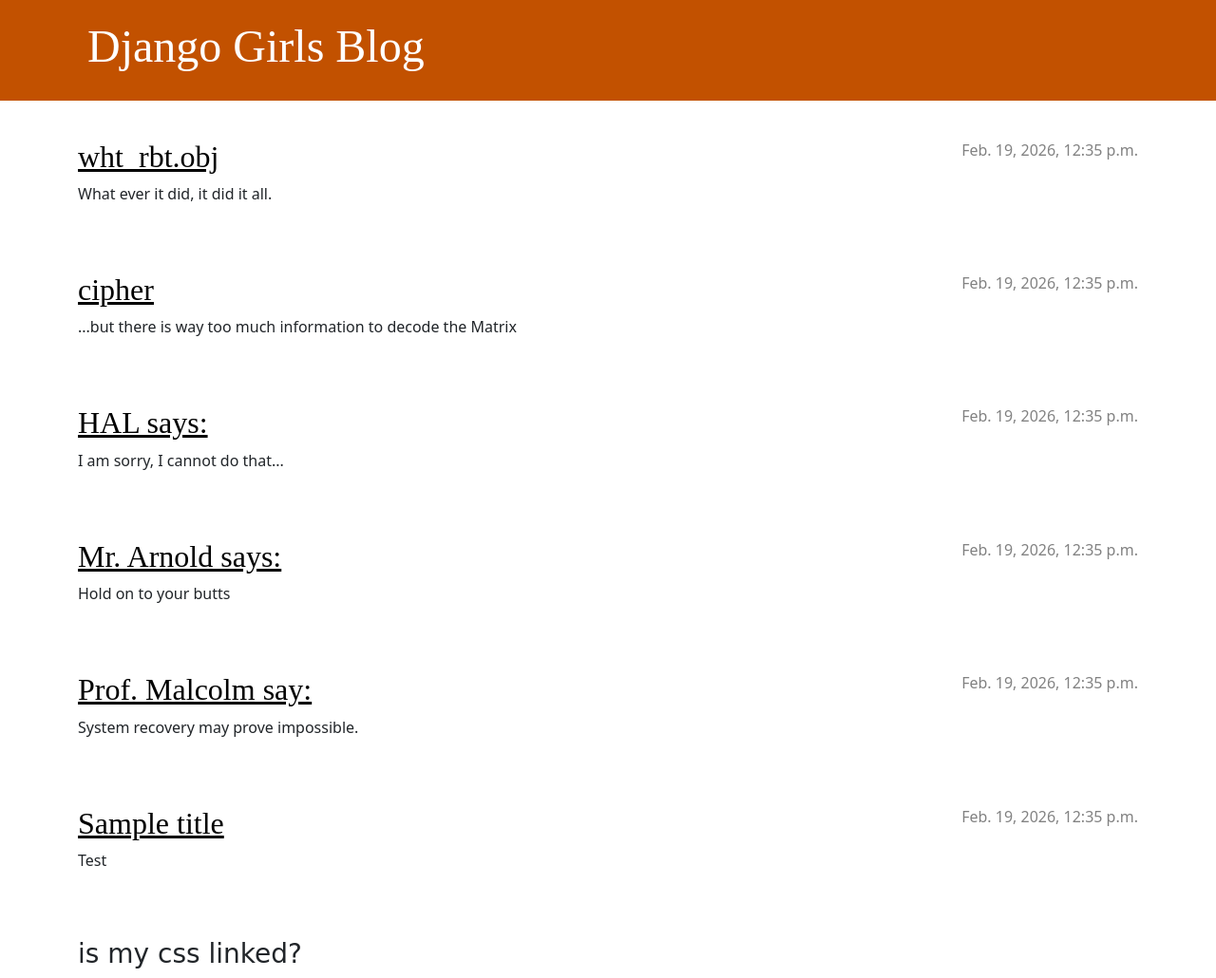
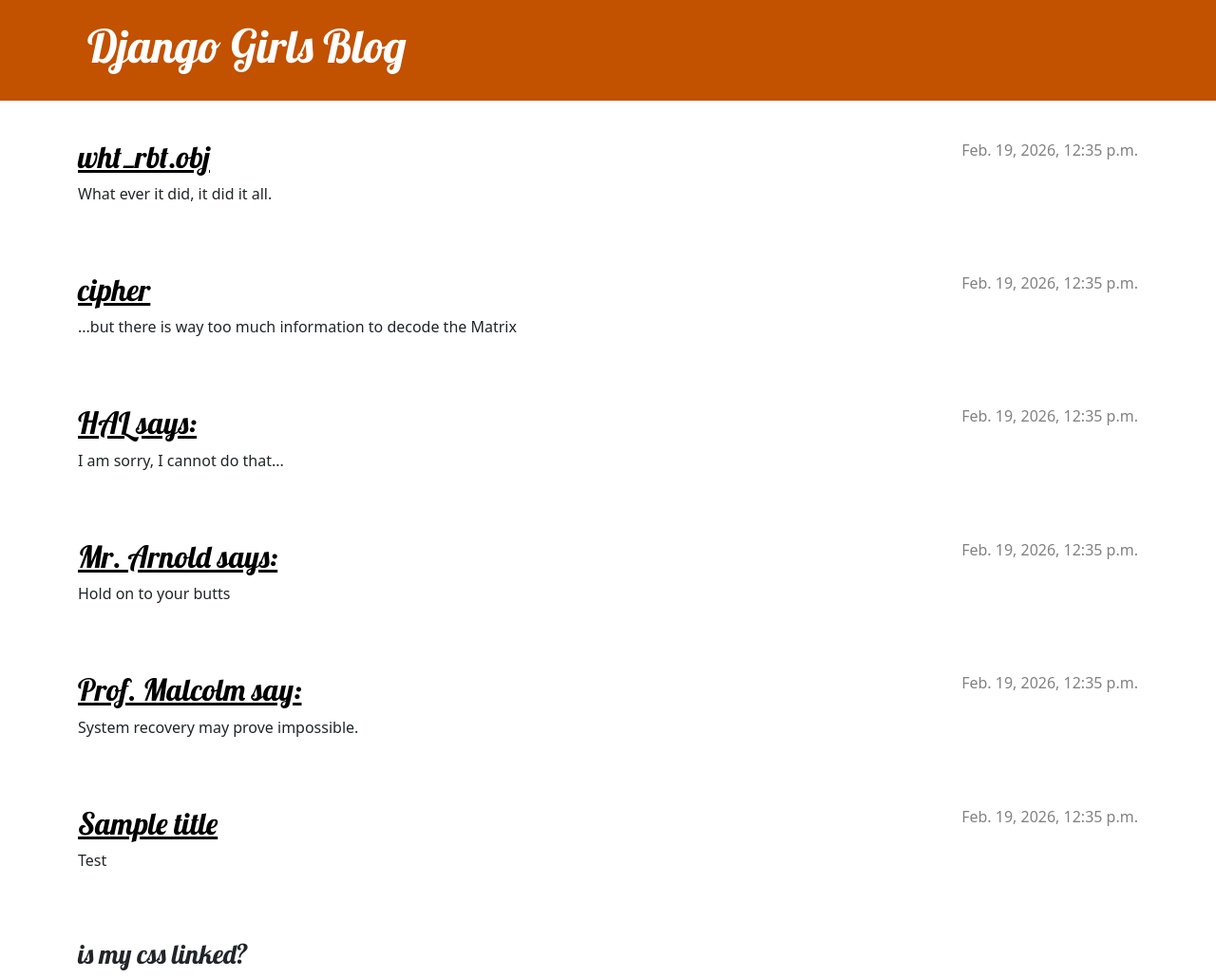
Before and after one commit to zeerob440/djangogirls, a Django app: page / in a window 1280 px wide. Shown: the whole page at 95% size. Run offline with Django 5.2, Linux system fonts and the light colour scheme; data comes from the database, SQL or seed files in the repository.

Commit message:
debug: try to import lobster font

```diff
--- a/blog/templates/blog/post_list.html
+++ b/blog/templates/blog/post_list.html
@@ -5,6 +5,7 @@
         <title>Django Girls blog</title>
         <link rel="stylesheet" href="https://cdn.jsdelivr.net/npm/bootstrap@5.3.3/dist/css/bootstrap.min.css" integrity="sha384-QWTKZyjpPEjISv5WaRU9OFeRpok6YctnYmDr5pNlyT2bRjXh0JMhjY6hW+ALEwIH" crossorigin="anonymous">
         <link rel="stylesheet" href="{% static 'css/blog.css' %}">
+        <link href="https://fonts.googleapis.com/css2?family=Lobster&display=swap" rel="stylesheet">
     </head>
     <body>
         <header class="page-header">
```
